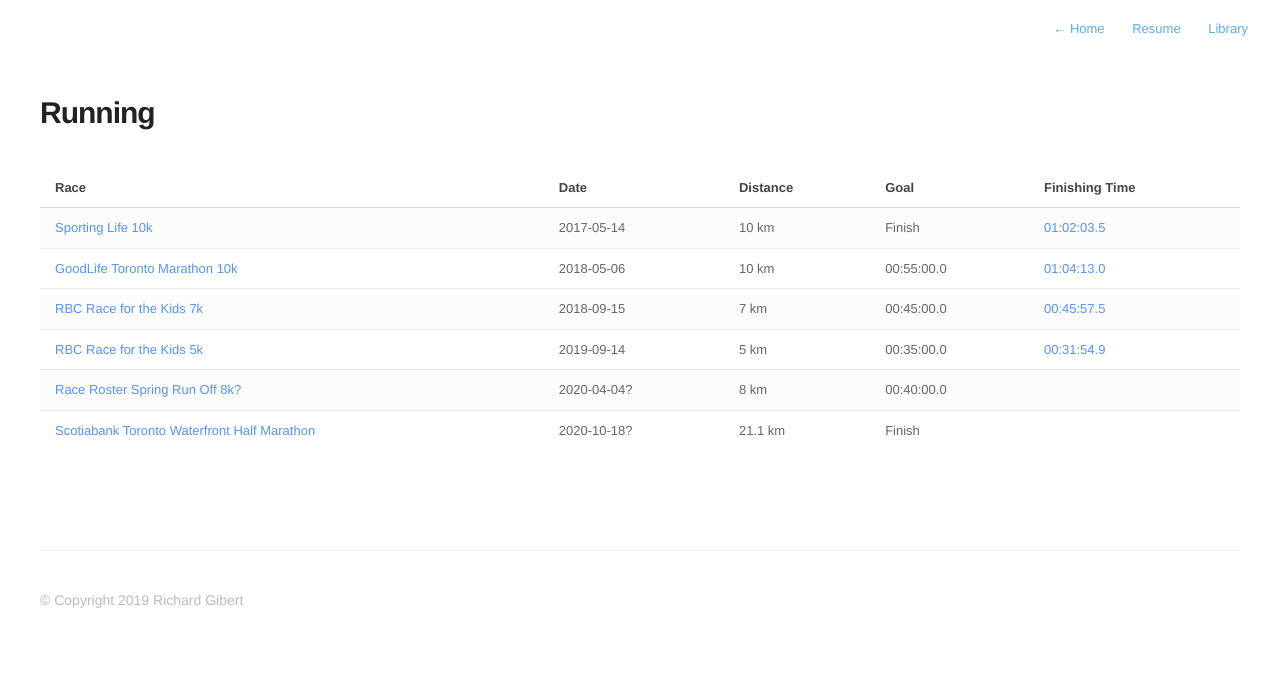
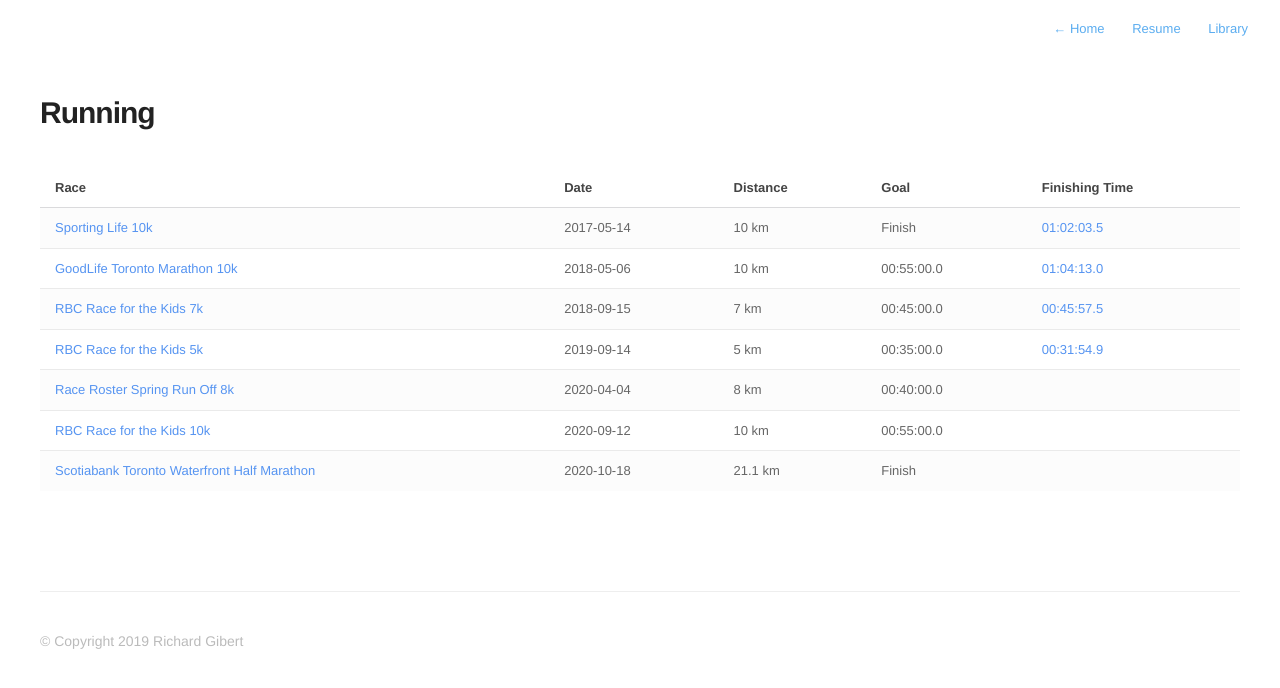
Before and after one commit to rgibert/rgibert.github.io, a Jekyll site: the page built from fitness.md, in a window 1280 px wide. Shown: the top 688 px of the page. Built offline with Jekyll 4.4.1, drawn with Linux system fonts in a browser that asks for light colours; nearby versions of some CDN libraries.

Commit message:
set races

```diff
--- a/fitness.md
+++ b/fitness.md
@@ -11,7 +11,8 @@
 | [GoodLife Toronto Marathon 10k](http://www.torontomarathon.com/races/10k-run/) | 2018-05-06 | 10 km | 00:55:00.0 | [01:04:13.0](https://www.sportstats.ca/display-results.xhtml?raceid=93240&bib=10225) |
 | [RBC Race for the Kids 7k](http://www.rbcraceforthekids.ca/) | 2018-09-15 | 7 km | 00:45:00.0 | [00:45:57.5](https://www.sportstats.ca/display-results.xhtml?raceid=94305&bib=731) |
 | [RBC Race for the Kids 5k](http://www.rbcraceforthekids.ca/) | 2019-09-14 | 5 km | 00:35:00.0 | [00:31:54.9](https://www.sportstats.ca/display-results.xhtml?raceid=101622&bib=191) |
-| [Race Roster Spring Run Off 8k?](https://canadarunningseries.com/race-roster-spring-run-off/) | 2020-04-04? | 8 km | 00:40:00.0 | |
-| [Scotiabank Toronto Waterfront Half Marathon](http://www.torontowaterfrontmarathon.com/event-info/half-marathon/) | 2020-10-18? | 21.1 km | Finish | |
+| [Race Roster Spring Run Off 8k](https://canadarunningseries.com/race-roster-spring-run-off/) | 2020-04-04 | 8 km | 00:40:00.0 | |
+| [RBC Race for the Kids 10k](http://www.rbcraceforthekids.ca/) | 2020-09-12 | 10 km | 00:55:00.0 |  |
+| [Scotiabank Toronto Waterfront Half Marathon](http://www.torontowaterfrontmarathon.com/event-info/half-marathon/) | 2020-10-18 | 21.1 km | Finish | |
 
 {% include footer.html %}
```
